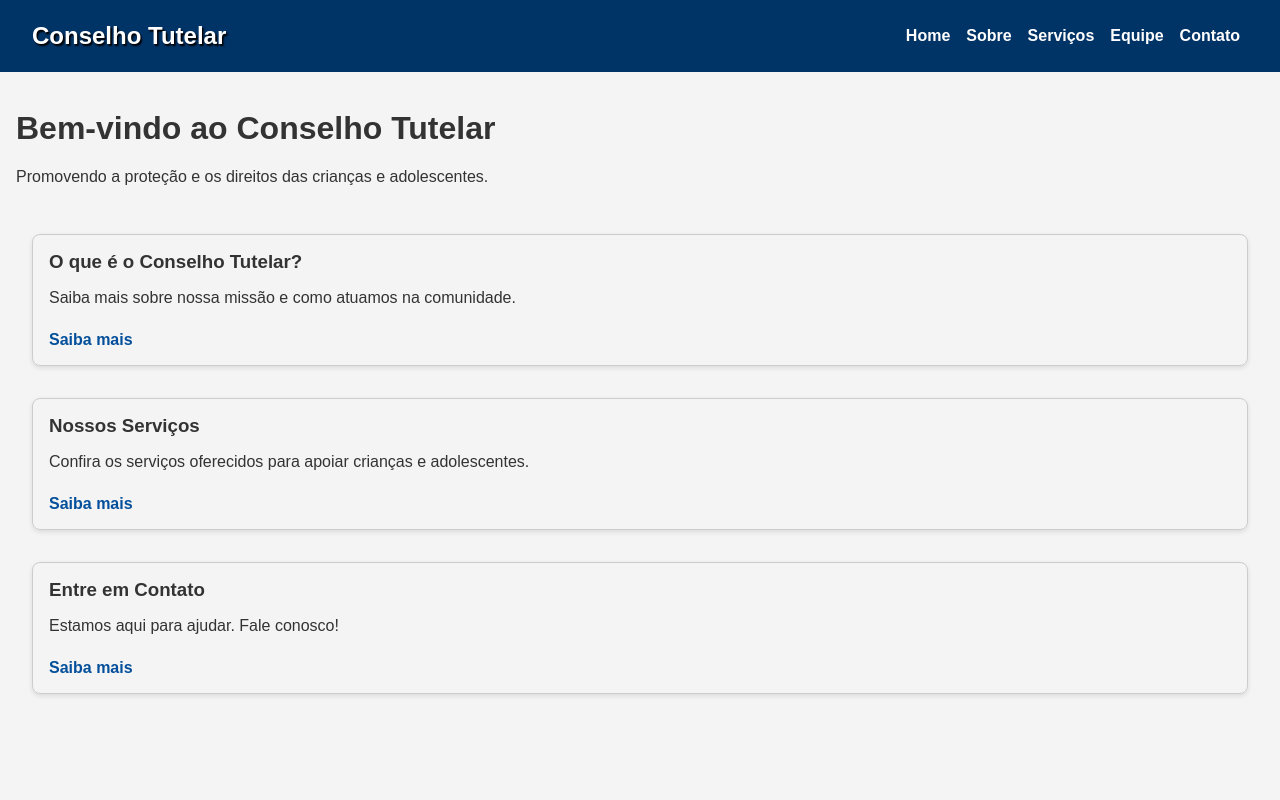
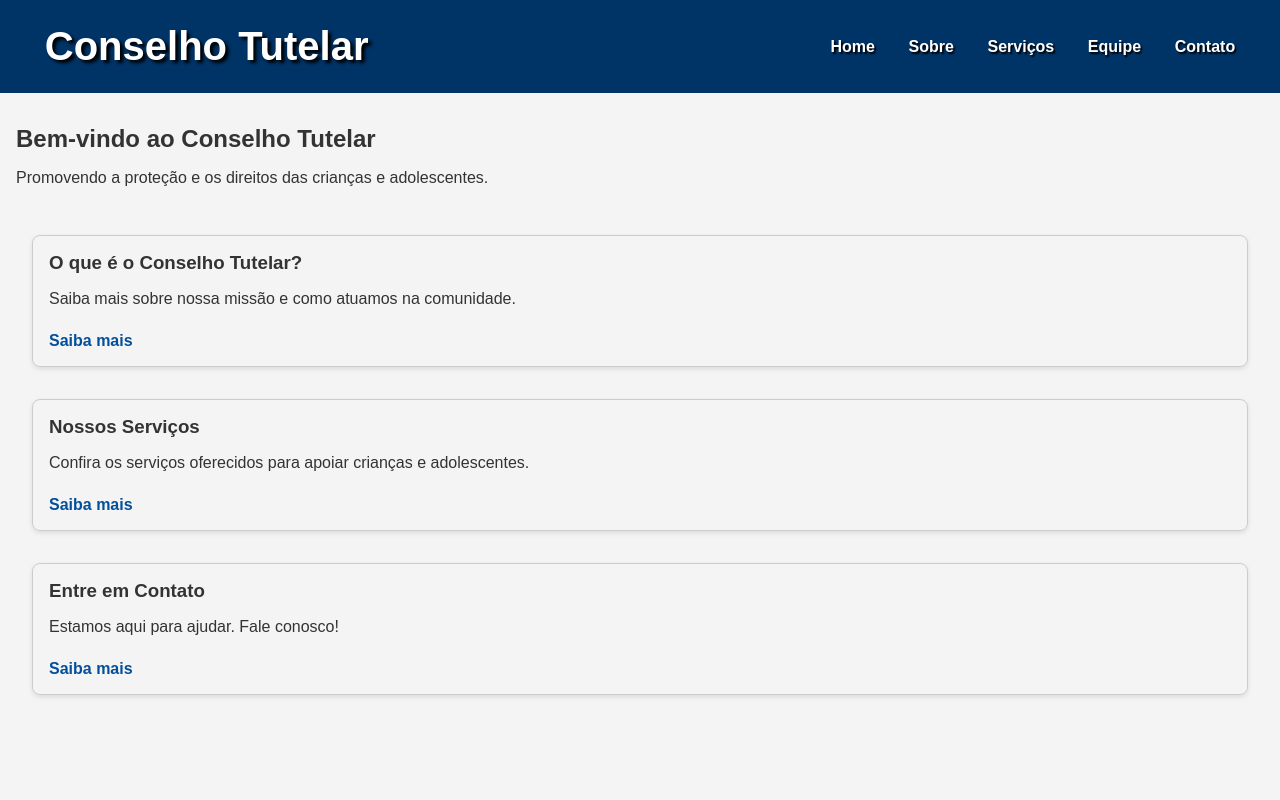
Before and after one commit to gabmrs07/CT, a React (Create React App) app: page / in a window 1280 px wide. Shown: the top 800 px of the page. Built offline with nearby package versions, Linux system fonts and the light colour scheme.

Commit message:
Versão experimental 0.2v

```diff
--- a/src/styles/App.css
+++ b/src/styles/App.css
@@ -19,6 +19,10 @@ body {
 main {
   padding: 1rem;
   height: 100vh;
+}
+
+h1 {
+  font-size: 1.5rem;
 }
 
 .cards-container {
--- a/src/styles/Card.css
+++ b/src/styles/Card.css
@@ -9,7 +9,7 @@
 }
 
 .card:hover {
-  transform: scale(1.05);
+  transform: scale(1.025);
 }
 
 .card-image {
--- a/src/styles/Footer.css
+++ b/src/styles/Footer.css
@@ -1,7 +1,7 @@
 .footer {
   text-align: center;
   padding: 1rem;
-  background-color: --var(color-1);
+  background-color: var(--color-1);
   color: white;
   margin-top: 2rem;
 }
--- a/src/styles/Header.css
+++ b/src/styles/Header.css
@@ -11,10 +11,12 @@
 .logo a {
   display: block;
   text-decoration: none;
-  font-size: 1.5rem;
+  font-size: 2.5rem;
   font-weight: bold;
   color: white;
-  text-shadow: 0.1rem 0.1rem 0.1rem black;
+  text-shadow: 0.2rem 0.2rem 0.2rem black;
+  padding: 0.5rem 0.8rem;
+  text-align: center;
 }
 
 /* Estilo para o botão do menu */
@@ -40,26 +42,23 @@
   margin: 0;
   padding: 0;
   font-weight: bold;
+  text-shadow: 0.1rem 0.1rem 0.1rem black;
+  gap: 0.5rem;
+  justify-content: center;
 }
 
-.nav-links li {
-  margin: 0.5rem 0.3rem;
-  padding: 0.2rem 0.2rem;
-}
-
-.nav-links li:hover {
+.nav-links a:hover,
+.logo a:hover {
   background-color: var(--color-2);
   border-radius: 0.2rem;
+  color: var(--color-3);
 }
 
 .nav-links a {
+  padding: 0.5rem 0.8rem;
   text-decoration: none;
   color: white;
   transition: color 0.3s;
-}
-
-.nav-links a:hover {
-  color: var(--color-3);
 }
 
 /* Estilos para telas menores */
```
